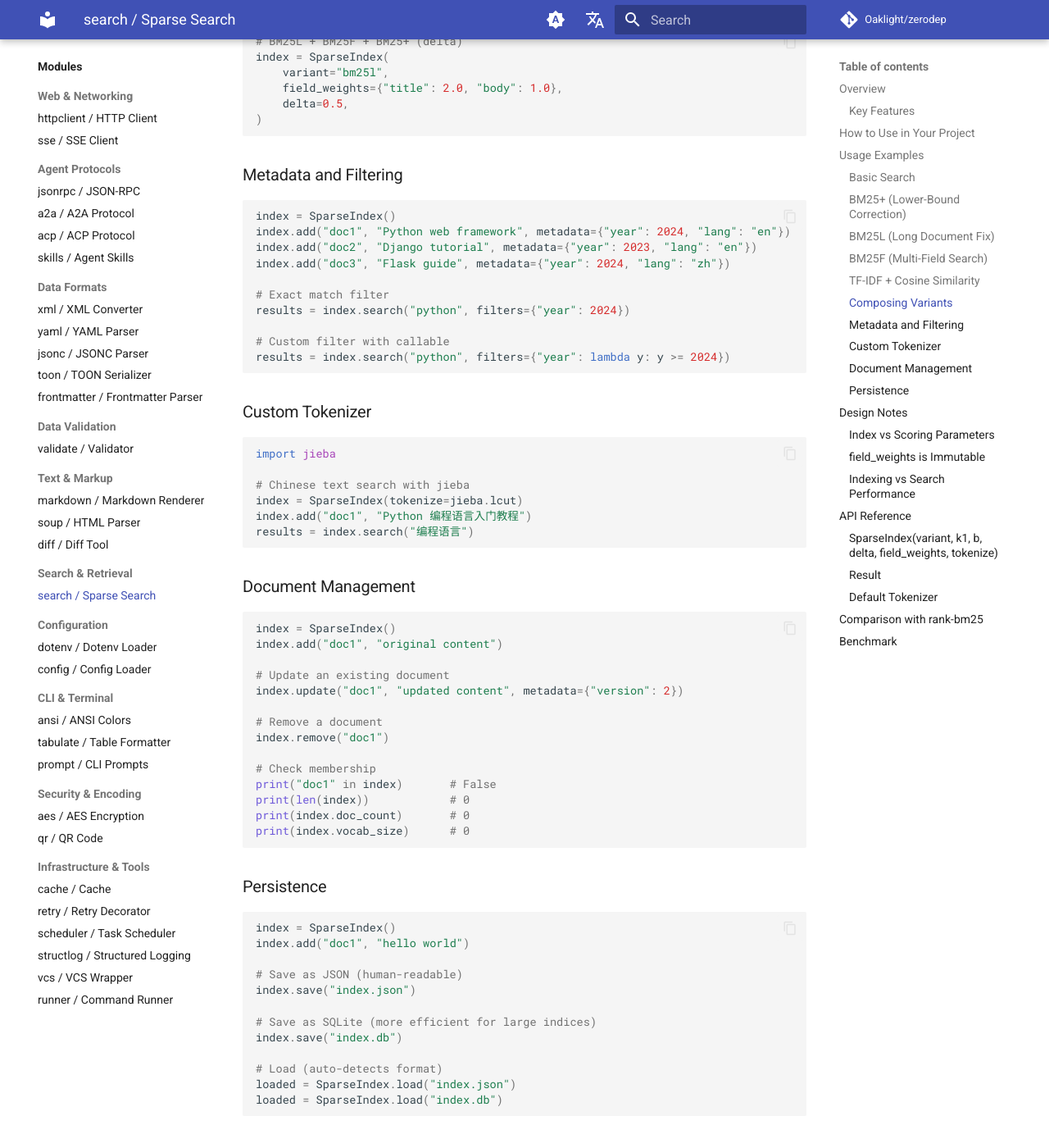
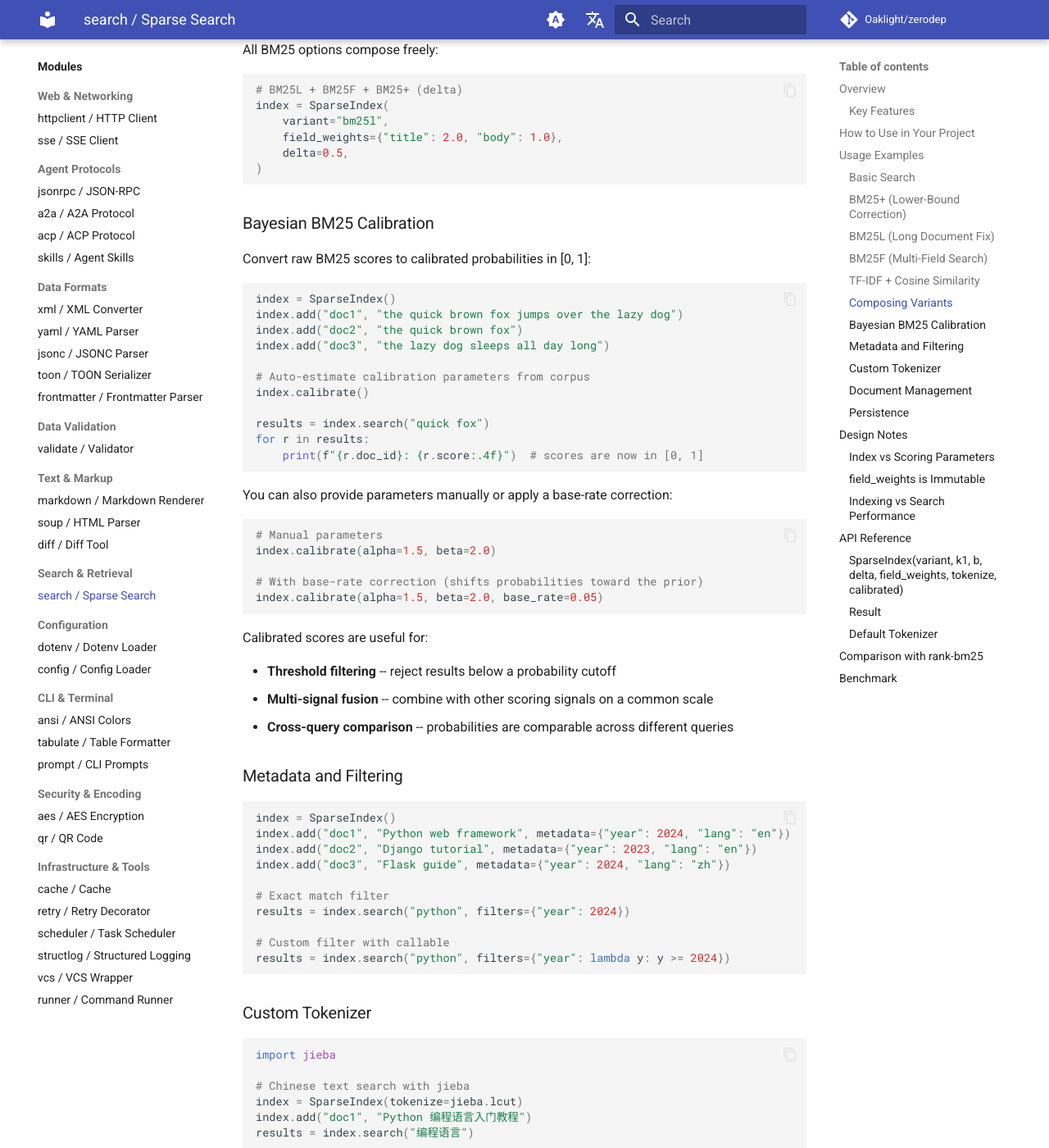
Before and after one commit to Oaklight/zerodep, an MkDocs documentation site: the page built from docs/modules/search.md, in a window 1280 px wide and 1400 px high, scrolled down 2427 px. Shown: the whole window at 82% size. Built offline with MkDocs 1.6.1 and Material for MkDocs 9.7.7, drawn with Linux system fonts in a browser that asks for light colours; comment, search, counter and statistics services are not loaded; some of the changed text lies outside the part shown.

Commit message:
docs: add Bayesian BM25 calibration documentation
Add calibration usage examples, API reference updates, benchmark
overhead data, and changelog entry for the new probabilistic
calibration feature in the search module.

````diff
--- a/docs/modules/search.md
+++ b/docs/modules/search.md
@@ -19,6 +19,7 @@ The `sparse_search` module provides a single-file inverted-index search engine s
 - **Metadata filtering** -- attach arbitrary JSON metadata, filter at search time
 - **Persistence** -- save/load in JSON or SQLite format
 - **Pluggable tokenizer** -- default Unicode word splitter; plug in `jieba.lcut`, NLTK, etc.
+- **Bayesian BM25 calibration** -- convert raw BM25 scores to calibrated [0,1] probabilities via sigmoid likelihood, composite prior, and Bayesian posterior
 - **Inverted index** -- O(matched_docs) search, 34-132x faster than rank-bm25 at query time
 
 ## How to Use in Your Project
@@ -104,6 +105,40 @@ index = SparseIndex(
 )
 ```
 
+### Bayesian BM25 Calibration
+
+Convert raw BM25 scores to calibrated probabilities in [0, 1]:
+
+```python
+index = SparseIndex()
+index.add("doc1", "the quick brown fox jumps over the lazy dog")
+index.add("doc2", "the quick brown fox")
+index.add("doc3", "the lazy dog sleeps all day long")
+
+# Auto-estimate calibration parameters from corpus
+index.calibrate()
+
+results = index.search("quick fox")
+for r in results:
+    print(f"{r.doc_id}: {r.score:.4f}")  # scores are now in [0, 1]
+```
+
+You can also provide parameters manually or apply a base-rate correction:
+
+```python
+# Manual parameters
+index.calibrate(alpha=1.5, beta=2.0)
+
+# With base-rate correction (shifts probabilities toward the prior)
+index.calibrate(alpha=1.5, beta=2.0, base_rate=0.05)
+```
+
+Calibrated scores are useful for:
+
+- **Threshold filtering** -- reject results below a probability cutoff
+- **Multi-signal fusion** -- combine with other scoring signals on a common scale
+- **Cross-query comparison** -- probabilities are comparable across different queries
+
 ### Metadata and Filtering
 
 ```python
@@ -188,7 +223,7 @@ Insert time is **O(tokens_in_doc)** per document and does not degrade as the ind
 
 ## API Reference
 
-### `SparseIndex(variant, k1, b, delta, field_weights, tokenize)`
+### `SparseIndex(variant, k1, b, delta, field_weights, tokenize, calibrated)`
 
 The main search index class.
 
@@ -202,6 +237,7 @@ The main search index class.
 | `delta` | `float` | `1.0` | BM25+ lower-bound correction. `0` for classic BM25 |
 | `field_weights` | `dict[str, float] \| None` | `None` | Per-field boost weights for BM25F |
 | `tokenize` | `Callable[[str], list[str]] \| None` | `None` | Custom tokenizer. Defaults to Unicode word split + lowercase |
+| `calibrated` | `bool` | `False` | If `True`, BM25 scores are converted to calibrated probabilities via Bayesian BM25 |
 
 **Methods:**
 
@@ -211,6 +247,7 @@ The main search index class.
 | `remove(doc_id)` | Remove a document. Raises `KeyError` if not found. |
 | `update(doc_id, content, metadata=None)` | Replace a document. Raises `KeyError` if not found. |
 | `search(query, top_k=10, filters=None)` | Search and return ranked results. |
+| `calibrate(*, alpha=None, beta=None, base_rate=None, n_samples=50)` | Estimate or set Bayesian calibration parameters. Enables calibrated mode. |
 | `save(path, format=None)` | Save index to disk (JSON or SQLite). |
 | `load(path)` | *(classmethod)* Load index from disk (auto-detects format). |
 
````
Also changed, not shown: other parts of docs/modules/search.md (+1 -1 lines), docs/benchmarks/search.md (+9 -0 lines), docs/changelog.md (+1 -0 lines).
